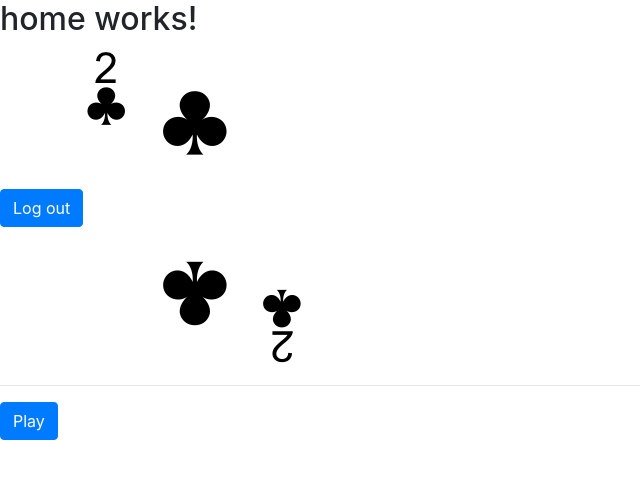
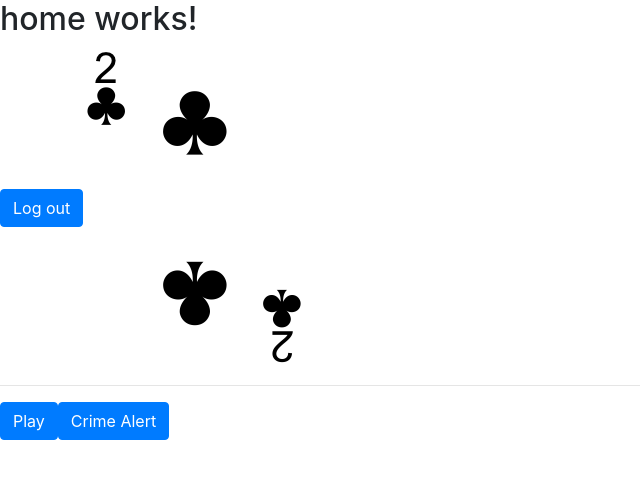
Before and after one commit to harooooo1/crime-alert, an Angular app in the folder client/: page / in a window 1280 px wide. Shown: the top 478 px of the page, without its empty margins (0-640 px from the left). Built offline with nearby package versions, Linux system fonts and the light colour scheme; sample sign-in values are in the browser's storage.

Commit message:
crimefeed button

```diff
--- a/client/src/app/app-routing.module.ts
+++ b/client/src/app/app-routing.module.ts
@@ -5,11 +5,13 @@ import { LoginComponent } from './components/login/login.component';
 import { AuthenticationGuard } from './services/authentication.guard';
 import { GameContainerComponent } from './components/game-container/game-container.component';
 import { GamesListComponent } from './components/games-list/games-list.component';
+import { CrimeFeedComponent } from './components/crime-feed/crime-feed.component';
 
 const routes: Routes = [
   { path: '', component: HomeComponent, canActivate: [ AuthenticationGuard ] },
   { path: 'games', component: GamesListComponent, canActivate: [ AuthenticationGuard ] },
   { path: 'games/:id', component: GameContainerComponent, canActivate: [ AuthenticationGuard ] },
+  { path: 'crime-feed', component: CrimeFeedComponent, canActivate: [ AuthenticationGuard ] },
   { path: 'login', component: LoginComponent },
 ];
 
--- a/client/src/app/components/home/home.component.html
+++ b/client/src/app/components/home/home.component.html
@@ -6,3 +6,4 @@
 <hr>
 
 <button class="btn-primary btn"   [routerLink]="['games']">Play</button>
+<button class="btn-primary btn"   [routerLink]="['crime-feed']">Crime Alert</button>
```
